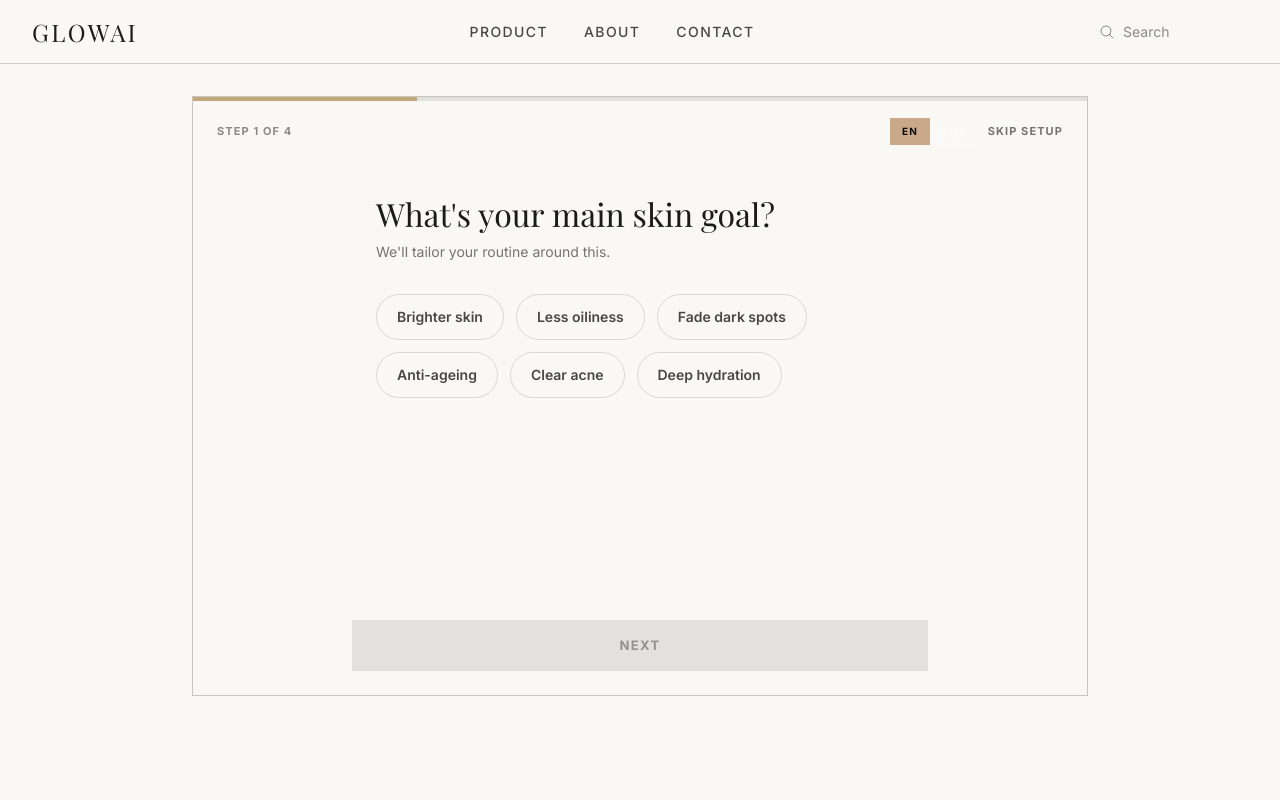
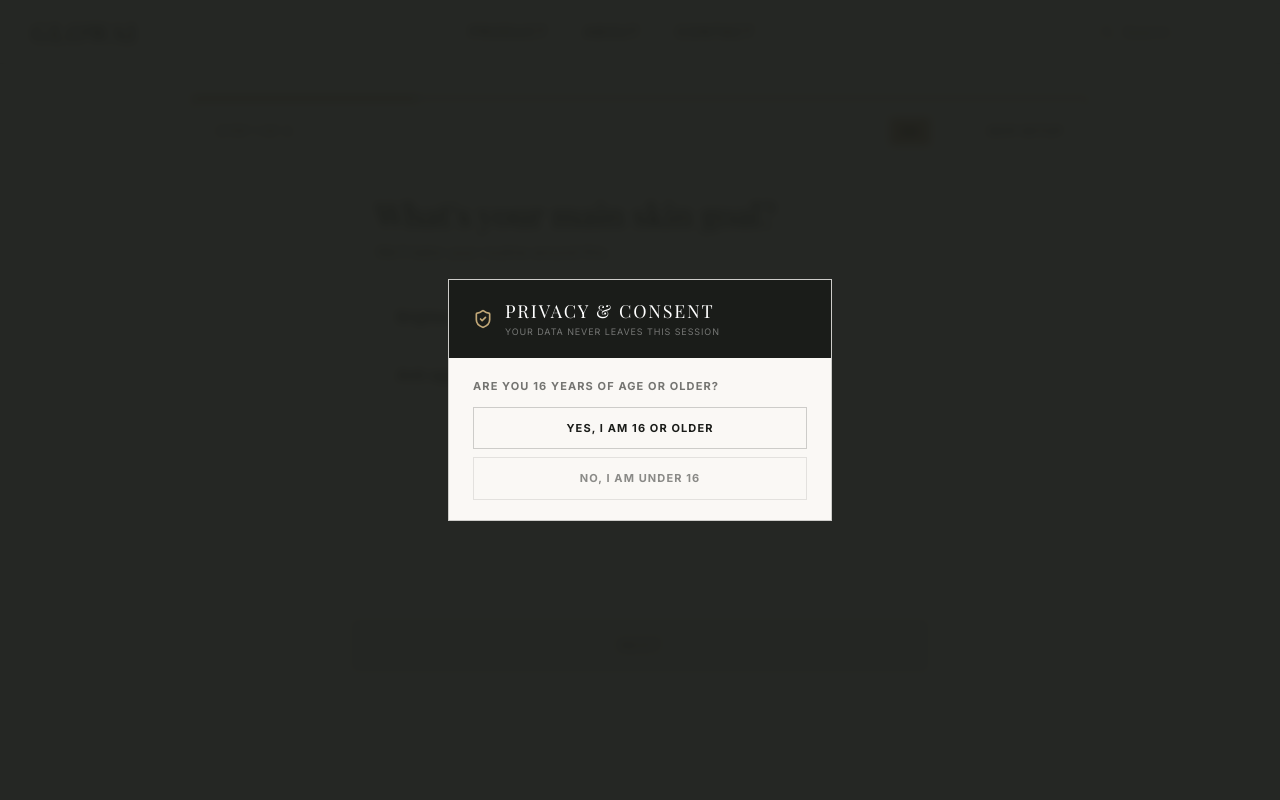
Before and after one commit to TayyibI/glowai, a Next.js app: page /scanner in a window 1280 px wide. Shown: the top 800 px of the page. Built offline with nearby package versions, Linux system fonts and the light colour scheme; a web font is replaced by a local one.

Commit message:
Privacy pOLICY

```diff
--- a/components/PrivacyBadge.tsx
+++ b/components/PrivacyBadge.tsx
@@ -21,7 +21,7 @@ export function PrivacyBadge({ variant = "default", className = "" }: PrivacyBad
       >
         <Lock className="w-2.5 h-2.5 text-green-400 shrink-0" />
         <span className="text-[9px] font-bold uppercase tracking-[0.12em] text-white/80">
-          Bank-Level Privacy · RAM-Only Processing
+          No Pictures Stored
         </span>
       </motion.div>
     );
@@ -38,7 +38,7 @@ export function PrivacyBadge({ variant = "default", className = "" }: PrivacyBad
         <Lock className="w-3 h-3 text-green-400 shrink-0" />
         <div className="flex flex-col">
           <span className="text-[9px] font-bold uppercase tracking-[0.12em] text-white/90 leading-tight">
-            Bank-Level Privacy Guarantee
+            Privacy Guarantee
           </span>
           <span className="text-[8.5px] text-white/50 uppercase tracking-wider leading-tight mt-0.5">
             Images processed in RAM only · Never stored
--- a/components/Scanner.tsx
+++ b/components/Scanner.tsx
@@ -10,6 +10,7 @@ import { OnboardingFlow } from "@/components/OnboardingFlow";
 import { PrivacyBadge } from "@/components/PrivacyBadge";
 import { FaceLandmarker, FilesetResolver } from "@mediapipe/tasks-vision";
 import { useLang } from "@/contexts/LangContext";
+import { PrivacyModal, getPrivacyAccepted } from "@/components/PrivacyModal";
 
 declare global {
   interface Window {
@@ -81,6 +82,15 @@ export function Scanner() {
   const { t, isUrdu } = useLang();
   const [step, setStep] = useState<ScanStep>("onboarding");
   const [mode, setMode] = useState<ScanMode>(null);
+
+  const [privacyOpen, setPrivacyOpen] = useState(false);
+  const [privacyAccepted, setPrivacyAcceptedState] = useState(true); // true initially to avoid flicker, then checked in effect
+
+  useEffect(() => {
+    const accepted = getPrivacyAccepted();
+    setPrivacyAcceptedState(accepted);
+    if (!accepted) setPrivacyOpen(true);
+  }, []);
 
   const [capturedImages, setCapturedImages] = useState<(string | null)[]>([null, null, null, null]);
   const [capturePhase, setCapturePhase] = useState<CapturePhase>("face");
@@ -558,7 +568,20 @@ export function Scanner() {
 
   // ══════════════════════════════════════════════════════════════════════════
   return (
-    <div className="relative w-full max-w-4xl mx-auto min-h-[600px] overflow-hidden rounded-none bg-champagne/10 border border-charcoal/20">
+    <div className="relative w-full max-w-4xl mx-auto min-h-[600px] overflow-hidden rounded-none bg-champagne/10 border border-charcoal/20" dir={isUrdu ? "rtl" : "ltr"}>
+      {privacyOpen && (
+        <PrivacyModal
+          accepted={privacyAccepted}
+          onAccept={() => {
+            setPrivacyAcceptedState(true);
+            setPrivacyOpen(false);
+          }}
+          onDecline={() => {
+            window.location.href = "/";
+          }}
+          lang={isUrdu ? "ur" : "en"}
+        />
+      )}
 
       {/* ── Global Toast Notification Stack ──────────────────────────────── */}
       <div className="fixed top-4 right-4 z-[9999] flex flex-col gap-2 pointer-events-none max-w-xs w-full">
```
